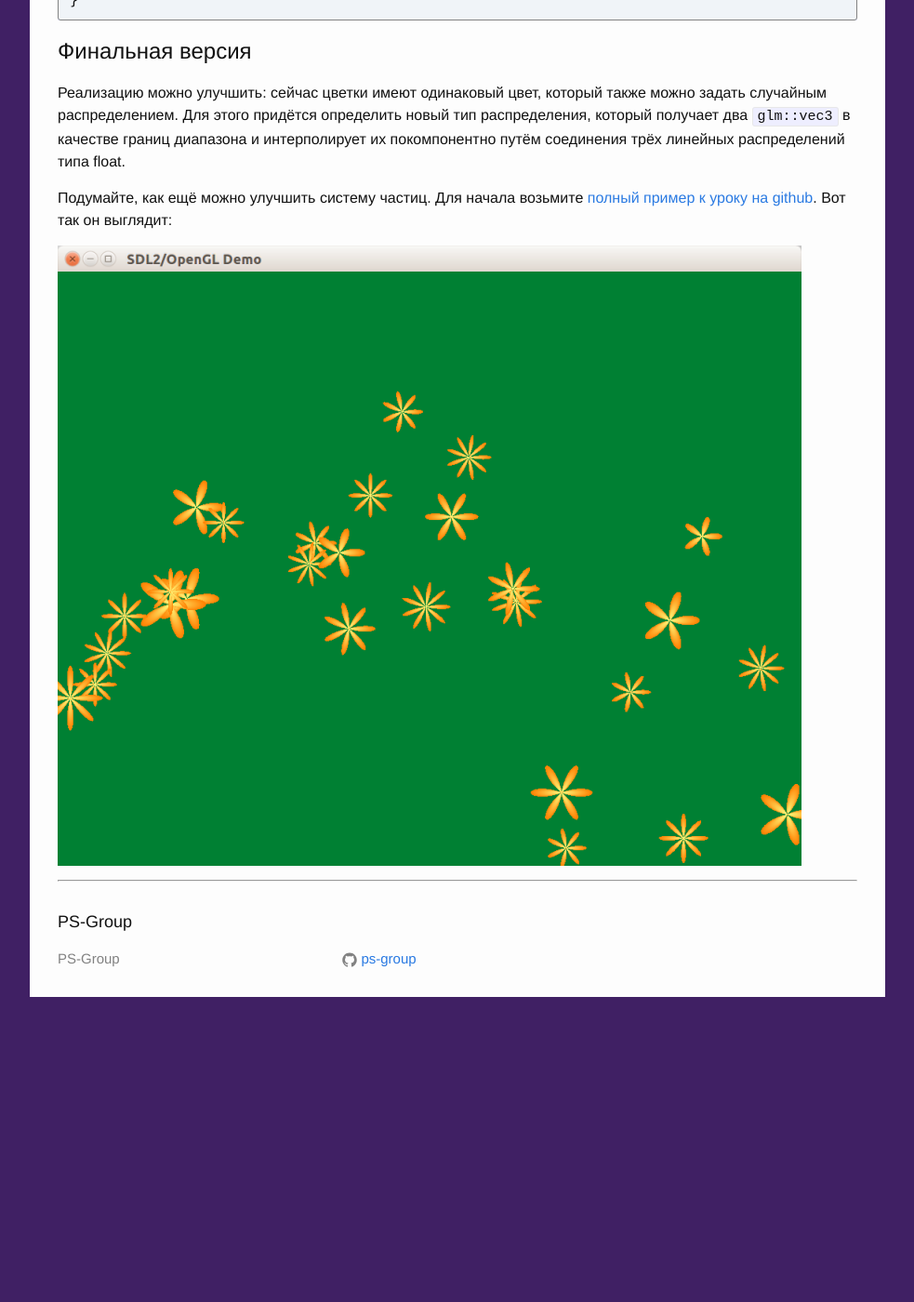
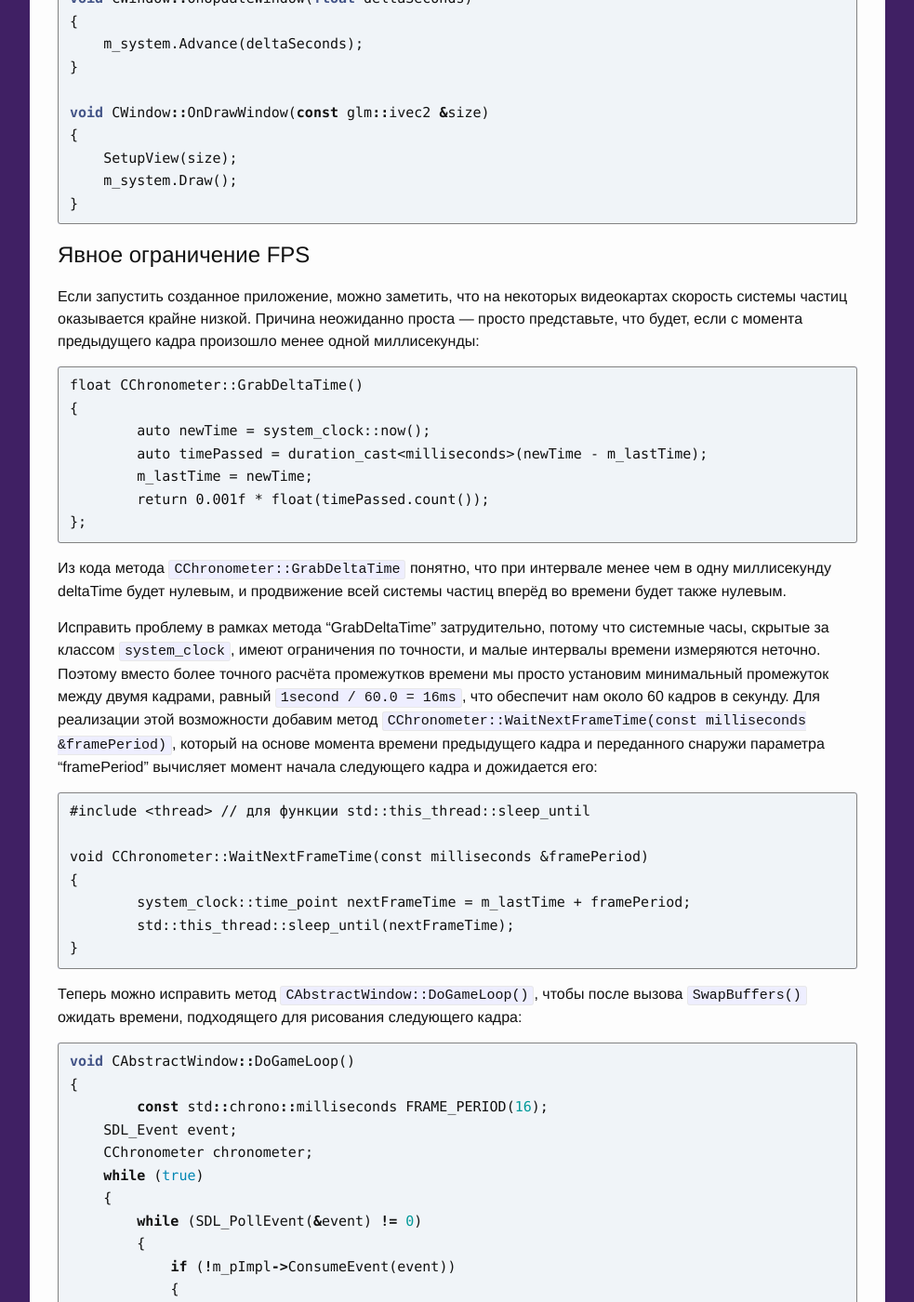
Before and after one commit to ps-group/ps-group.github.io, a Jekyll site: the page built from _opengl/lesson_5.md, in a window 1280 px wide and 1400 px high, scrolled down 11014 px. Shown: the whole window at 93% size, without its empty margins (148-1131 px from the left). Built offline with Jekyll 4.4.1, drawn with Linux system fonts in a browser that asks for light colours; before the commit the page ends 12116 px from its top, so only the background shows below that; some of the changed text lies outside the part shown.

Commit message:
Updated lessons #3 and #5 to synchronize changes in main repository dev branch

````diff
--- a/_opengl/lesson_5.md
+++ b/_opengl/lesson_5.md
@@ -171,6 +171,7 @@ public:
     ~CParticleSystem();
 
     void SetEmitter(std::unique_ptr<CParticleEmitter> && pEmitter);
+	void SetGravity(const glm::vec2 &gravity);
 
     // @param dt - разница во времени с предыдущим вызовом Advance.
     void Advance(float dt);
@@ -179,10 +180,11 @@ public:
 private:
     std::unique_ptr<CParticleEmitter> m_pEmitter;
     std::vector<std::unique_ptr<CFlowerParticle>> m_flowers;
+	glm::vec2 m_gravity;
 };
 ```
 
-Конструктор, деструктор и сеттер свойства emitter строятся достаточно просто:
+Конструктор, деструктор и методы для установки свойств строятся достаточно просто:
 
 ```cpp
 CParticleSystem::CParticleSystem() = default;
@@ -192,9 +194,14 @@ void CParticleSystem::SetEmitter(std::unique_ptr<CParticleEmitter> &&pEmitter)
 {
     m_pEmitter = std::move(pEmitter);
 }
+
+void CParticleSystem::SetGravity(const glm::vec2 &gravity)
+{
+	m_gravity = gravity;
+}
 ```
 
-При рисовании мы должны обойти список живых цветов и нарисовать их. При вызове Advance нужно сгенерировать новые частицы, затем продвинуть в будущее на время `deltaSeconds` состояние каждого цветка и в конце удалить отжившие своё цветы. Это можно сделать с помощью цикла while, цикла range-based for и алгоритмов remove_if/erase:
+При вызове Advance нужно сгенерировать новые частицы, затем продвинуть в будущее на время `deltaSeconds` состояние каждого цветка и в конце удалить отжившие своё цветы. Это можно сделать с помощью цикла while, цикла range-based for и алгоритмов remove_if/erase:
 
 ```cpp
 void CParticleSystem::Advance(float dt)
@@ -209,16 +216,19 @@ void CParticleSystem::Advance(float dt)
     // Продвигаем время жизни всех цветов.
     for (const auto &pFlower : m_flowers)
     {
-        pFlower->Advance(dt, GRAVITY);
+        pFlower->Advance(dt, m_gravity);
     }
-    // Удаляем устаревшие цветы.
-    auto pred = [](const auto &pFlower) {
+    // Удаляем "умершие" цветы.
+    auto newEnd = std::remove_if(m_flowers.begin(), m_flowers.end(), [](const auto &pFlower) {
         return !pFlower->IsAlive();
-    };
-    auto newEnd = std::remove_if(m_flowers.begin(), m_flowers.end(), pred);
+    });
     m_flowers.erase(newEnd, m_flowers.end());
 }
+```
 
+При рисовании мы должны обойти список живых цветов и нарисовать их
+
+```
 void CParticleSystem::Draw()
 {
     for (const auto &pFlower : m_flowers)
@@ -372,13 +382,14 @@ CWindow::CWindow()
 {
     auto pEmitter = std::make_unique<CParticleEmitter>();
     pEmitter->SetPosition({0, 600});
-    pEmitter->SetAngleRange(0.7f * float(M_PI), 0.9f * float(M_PI));
-    pEmitter->SetEmitIntervalRange(0.04f, 0.12f);
+	pEmitter->SetAngleRange(glm::radians(110.f), glm::radians(160.f));
+    pEmitter->SetEmitIntervalRange(0.15f, 0.25f);
     pEmitter->SetLifetimeRange(10.f, 20.f);
     pEmitter->SetPetalsCountRangle(5, 9);
     pEmitter->SetRadiusRange(40.f, 75.f);
-    pEmitter->SetSpeedRange(8.f, 15.f);
-    m_system.SetEmitter(std::move(pEmitter));
+    pEmitter->SetSpeedRange(200.f, 400.f);
+	m_system.SetEmitter(std::move(pEmitter));
+	m_system.SetGravity({0, 98});
 
     SetBackgroundColor(QUIET_GREEN);
 }
@@ -395,6 +406,67 @@ void CWindow::OnDrawWindow(const glm::ivec2 &size)
 }
 ```
 
+## Явное ограничение FPS
+
+Если запустить созданное приложение, можно заметить, что на некоторых видеокартах скорость системы частиц оказывается крайне низкой. Причина неожиданно проста &mdash; просто представьте, что будет, если с момента предыдущего кадра произошло менее одной миллисекунды:
+
+```
+float CChronometer::GrabDeltaTime()
+{
+	auto newTime = system_clock::now();
+	auto timePassed = duration_cast<milliseconds>(newTime - m_lastTime);
+	m_lastTime = newTime;
+	return 0.001f * float(timePassed.count());
+};
+```
+
+Из кода метода `CChronometer::GrabDeltaTime` понятно, что при интервале менее чем в одну миллисекунду deltaTime будет нулевым, и продвижение всей системы частиц вперёд во времени будет также нулевым.
+
+Исправить проблему в рамках метода "GrabDeltaTime" затрудительно, потому что системные часы, скрытые за классом `system_clock`, имеют ограничения по точности, и малые интервалы времени измеряются неточно. Поэтому вместо более точного расчёта промежутков времени мы просто установим минимальный промежуток между двумя кадрами, равный `1second / 60.0 = 16ms`, что обеспечит нам около 60 кадров в секунду. Для реализации этой возможности добавим метод `CChronometer::WaitNextFrameTime(const milliseconds &framePeriod)`, который на основе момента времени предыдущего кадра и переданного снаружи параметра "framePeriod" вычисляет момент начала следующего кадра и дожидается его:
+
+```
+#include <thread> // для функции std::this_thread::sleep_until
+
+void CChronometer::WaitNextFrameTime(const milliseconds &framePeriod)
+{
+	system_clock::time_point nextFrameTime = m_lastTime + framePeriod;
+	std::this_thread::sleep_until(nextFrameTime);
+}
+```
+
+Теперь можно исправить метод `CAbstractWindow::DoGameLoop()`, чтобы после вызова `SwapBuffers()` ожидать времени, подходящего для рисования следующего кадра:
+
+```cpp
+void CAbstractWindow::DoGameLoop()
+{
+	const std::chrono::milliseconds FRAME_PERIOD(16);
+    SDL_Event event;
+    CChronometer chronometer;
+    while (true)
+    {
+        while (SDL_PollEvent(&event) != 0)
+        {
+            if (!m_pImpl->ConsumeEvent(event))
+            {
+                OnWindowEvent(event);
+            }
+        }
+        if (m_pImpl->IsTerminated())
+        {
+            break;
+        }
+        // Очистка буфера кадра, обновление и рисование сцены, вывод буфера кадра.
+        m_pImpl->Clear();
+        const float deltaSeconds = chronometer.GrabDeltaTime();
+        OnUpdateWindow(deltaSeconds);
+        OnDrawWindow(m_pImpl->GetWindowSize());
+		CUtils::ValidateOpenGLErrors();
+        m_pImpl->SwapBuffers();
+		chronometer.WaitNextFrameTime(FRAME_PERIOD);
+    }
+}
+```
+
 ## Финальная версия
 
 Реализацию можно улучшить: сейчас цветки имеют одинаковый цвет, который также можно задать случайным распределением. Для этого придётся определить новый тип распределения, который получает два `glm::vec3` в качестве границ диапазона и интерполирует их покомпонентно путём соединения трёх линейных распределений типа float.
````
Also changed, not shown: other parts of _opengl/lesson_5.md (+1 -1 lines), _opengl/lesson_3.md (+4 -4 lines), _opengl/figures/lesson_6_preview.png.
